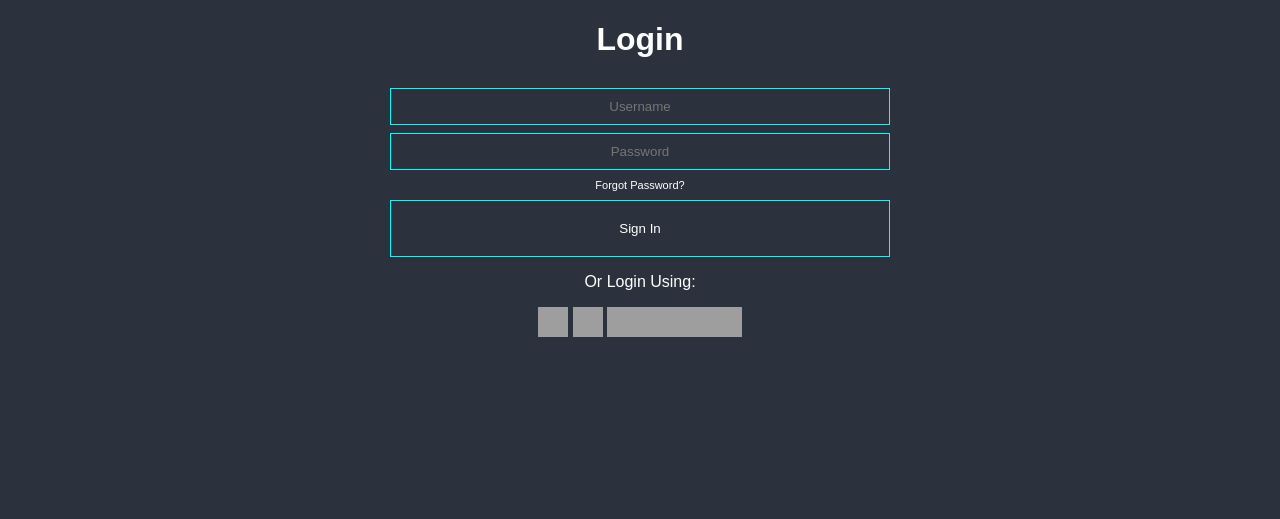
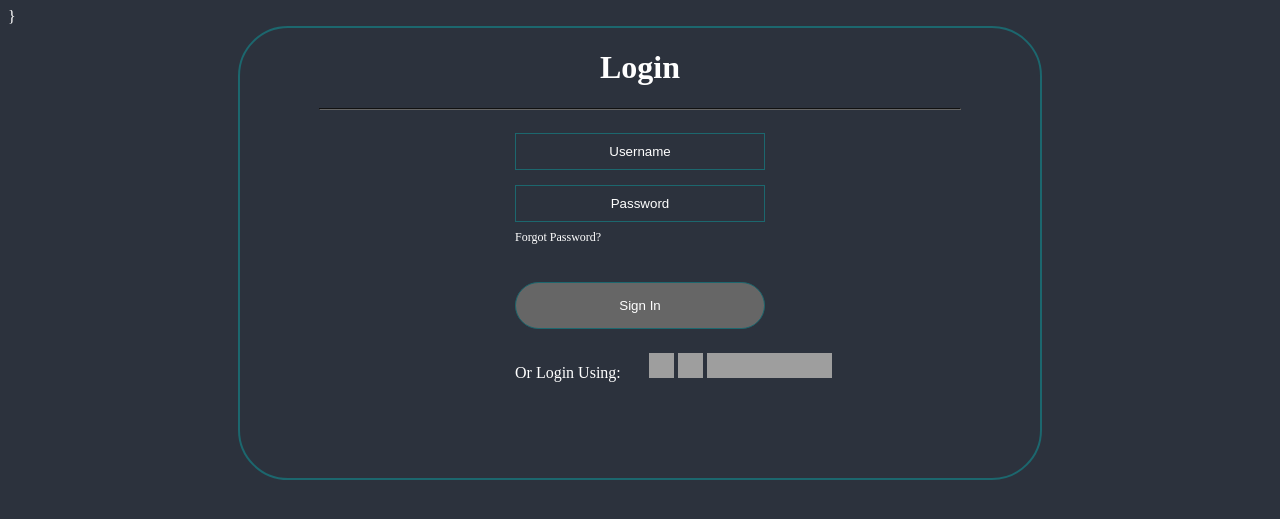
Before and after one commit to kesamercy/wandika, a PHP site: page /Login_page.html in a window 1280 px wide. Shown: the top 519 px of the page. Run offline with PHP 8.4, Linux system fonts and the light colour scheme; grey boxes are pictures that could not be loaded.

Commit message:
Add files via upload
Updated login page and style to resemble prototype.

```diff
--- a/Login_page.html
+++ b/Login_page.html
@@ -6,11 +6,13 @@
     <meta http-equiv="X-UA-Compatible" content="ie=edge">
     <link rel="stylesheet" type="text/css" href="./style_sheet.css">
     <title>Login Page</title>
+    }
 </head>
 <body>
     <div id="login_card">
         <div id="login">
         <h1>Login</h1>
+        <hr> </hr>
         <form action="" method="GET">
             <!--Username Block-->
             <input id="username" name="username" type="text" placeholder="Username" required minlength="3" maxlength="15">
@@ -21,19 +23,21 @@
             <!--Forgot password link-->
             <div id="forgot">
             <a href="./forgot_password.html">Forgot Password?</a>
+            <br>
+            <br>
             </div>
             <input id="submit" type="submit" value="Sign In">
             </form>
         </div>
         <!--Or Login Using:-->
         <div id="alt_login" >
-            <p>Or Login Using:</p>
+            <p>Or Login Using: &nbsp&nbsp&nbsp&nbsp&nbsp
             <!--Icon for facebook and link-->
             <a href=""><img src="./f_logo_RGB-Blue_58.png" alt="Login with Facebook" class="facebook"/></a>
             <!--Icon for Twitter and link-->
             <a href=""><img src="./Twitter_Social_Icon_Circle_Color.png" alt="Login with Twitter" class="twitter"/></a>
             <!--Icon for google+ and link-->
-            <a href=""><img src="./btn_google_signin_dark_pressed_web.png" alt="Login with Google" class="google"/></a>
+            <a href=""><img src="./btn_google_signin_light_pressed_web.png" alt="Login with Google" class="google"/></a></p>
         </div>
     </div>
 </body>
--- a/style_sheet.css
+++ b/style_sheet.css
@@ -1,72 +1,108 @@
 body{
     background-color: rgb(44,50,61);
-    font-family: Arial;
+    font-family: Ubuntu;
     color: white;
 }
 
 form{
     text-align: center;
 
-    font-family: Arial;
+    font-family: Ubuntu;
     line-height: 30px;
     height: 60%;
     overflow:auto;
 }
+input::placeholder{
+    color:white;
+}
 input[type=text]{
     padding: 10px;
-    margin: 8px 0;
-    width: 500px;
+    margin: 15px ;
+    width: 250px;
     background-color: rgb(44,50,61);
-    border: 1px solid cyan;
+    border: 1px solid hsl(185,60%,27%);
     color: white;
     box-sizing: border-box;
     text-align: center;
-    text-decoration-color: white;
+
+
 
 }
 input[type=password]{
     padding: 10px;
-    width:500px;
+    width:250px;
     background-color: rgb(44,50,61);
-    border: 1px solid cyan;
+    border: 1px solid hsl(185,60%,27%);
     color: white;
     box-sizing: border-box;
     text-align: center;
-    text-decoration-color: ivory;
+
+
 }
 input[type=submit]{
-    padding: 20px;
-    width:500px;
-    background-color: rgb(44,50,61);
-    border: 1px solid cyan;
+    padding: 15px;
+    width:250px;
+    background-color: rgb(102,102,102);
+    border: 1px solid hsl(185,60%,27%);
     color: white;
     box-sizing: border-box;
+    border-radius: 35px;
+}
+
+#login_card{
+    border: 2px solid hsl(185,60%,27%);
+    border-radius: 50px;
+    width: 800px;
+    height: 450px;
+    margin: auto;
 }
 
 h1{
+    font-family: Ubuntu;
     text-align: center;
+}
+
+hr {
+    display: block;
+    margin-left: auto;
+    margin-right: auto;
+    width: 80%;
+    overflow: hidden;
+    border-style: inset;
+    border-color: rgb(102,102,102);
+    border-width: .5px;
 }
 a:link{
     text-decoration: none;
     color:white;
 }
 #forgot{
-    text-align: center;
-    font-size: 11px;
+    text-align: left;
+    text-indent: 275px;
+    font-size: 12px;
     color: white;
 
 }
 #alt_login{
-    text-align:center;
-
-}
-.facebook, .twitter{
-    width: 30px;
-    height: 30px;
+    text-align:left;
+    text-indent:275px;
+    padding: 8px 0;
 
 }
 
+.facebook{
+
+    width: 25px;
+    height: 25px;
+}
+.twitter{
+
+    width: 25px;
+    height: 25px;
+}
+
 .google{
-    width: 135px;
-    height: 30px;
+
+    width: 125px;
+    height: 25px;
 }
```
